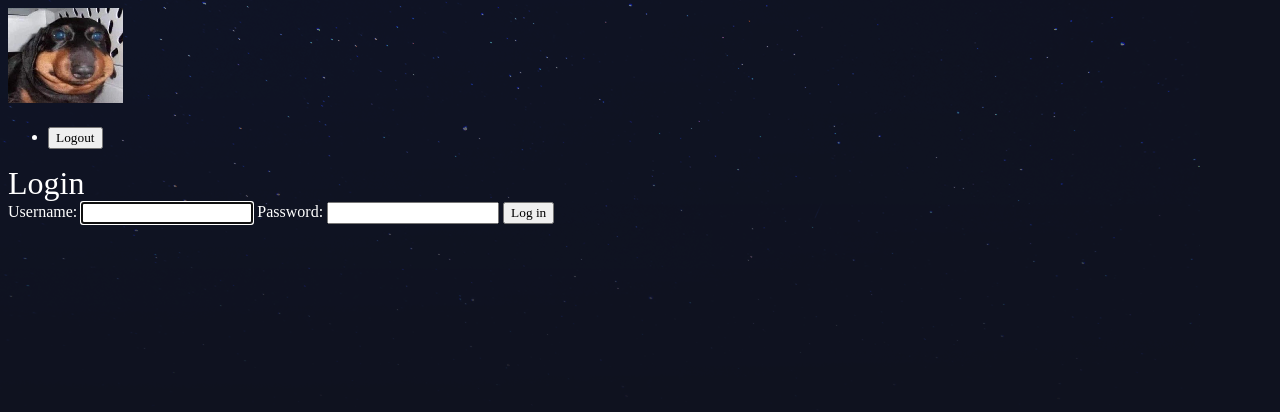
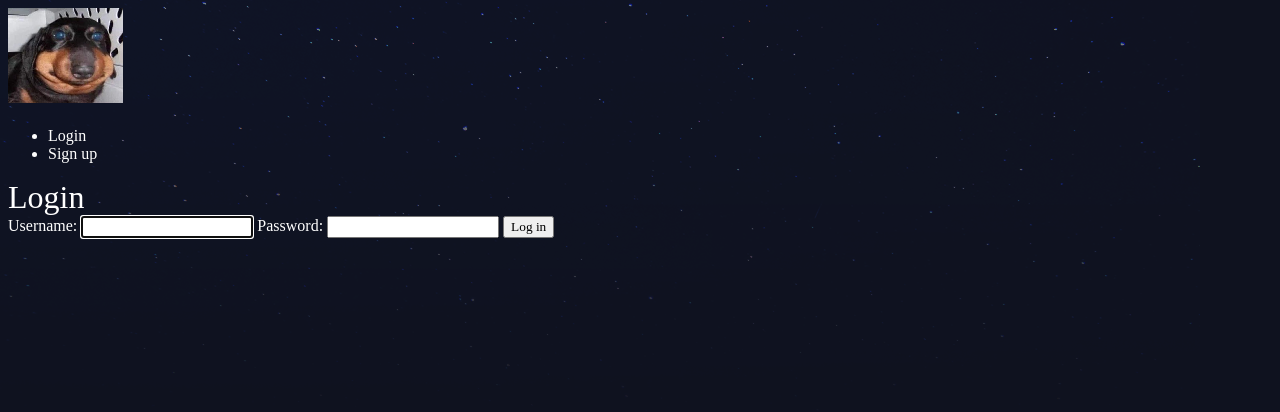
Before and after one commit to Shershulia/djangoTutor, a Django app: page /accounts/login/ in a window 1280 px wide. Shown: the top 412 px of the page. Run offline with Django 4.2, Linux system fonts and the light colour scheme.

Commit message:
Login status check

```diff
--- a/templates/base_layout.html
+++ b/templates/base_layout.html
@@ -14,12 +14,21 @@
         <h1> <a href = "{%url 'articles:list' %}" ><img src = "{% static 'logo.png'%}"/></a> </h1>
         <nav>
             <ul>
+                {% if user.is_authenticated %}
                 <li>
                     <form class = "logout-link" action="{% url 'accounts:logout' %}" method="post">
                     {% csrf_token %}
                     <button type = "submit">Logout</button>
                     </form>
+                    <li>
+                        <a href = "{%url 'articles:create' %}" class ="highlight">Create article</a>
+                    </li>
                 </li>
+                {% else %}
+                <li><a href = "{%url 'accounts:login' %}">Login</a></li>
+                <li><a href = "{%url 'accounts:signup' %}">Sign up</a></li>
+
+                {% endif %}
             </ul>
         </nav>
         {% block content %}
```
Also changed, not shown: db.sqlite3.
